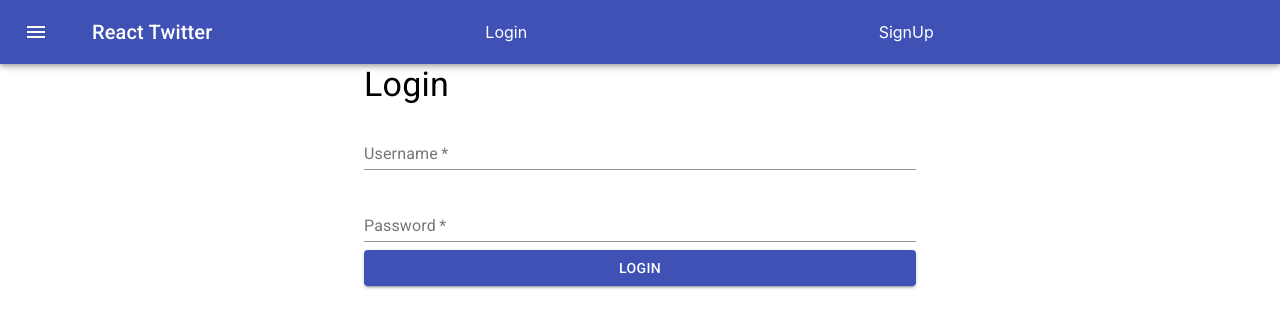
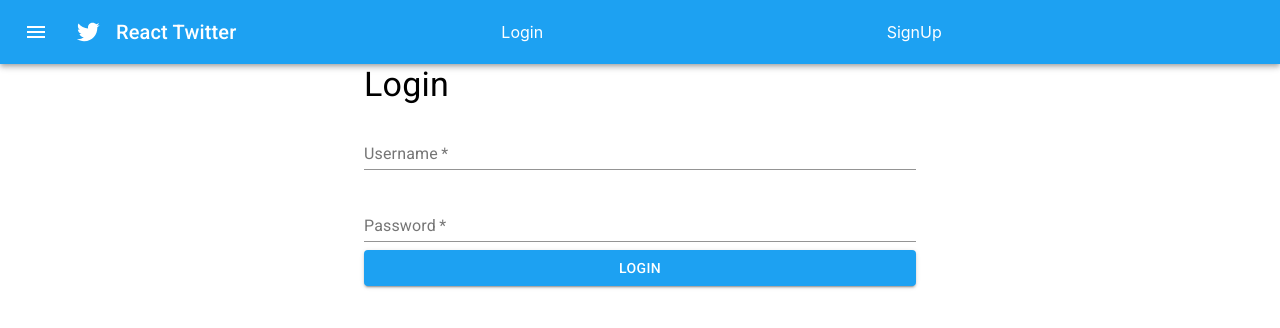
Before and after one commit to jgomezf/twitter-react, a React (Create React App) app: page /login in a window 1280 px wide. Shown: the top 328 px of the page. Built offline with nearby package versions, Linux system fonts and the light colour scheme; no server answers.

Commit message:
Change COlor and Add Twitter Logo

```diff
--- a/src/App.js
+++ b/src/App.js
@@ -1,5 +1,6 @@
 import React from 'react';
 
+import { createMuiTheme, SvgIcon, ThemeProvider } from '@material-ui/core';
 import { makeStyles } from '@material-ui/core/styles';
 import AppBar from '@material-ui/core/AppBar';
 import Toolbar from '@material-ui/core/Toolbar';
@@ -22,9 +23,26 @@
 const Home = React.lazy(() => import('./pages/Home'));
 const SignUp = React.lazy(() => import('./pages/SignUp'));
 
+const theme = createMuiTheme({
+  palette: {
+    primary: {
+      main: '#1da1f2',
+      contrastText: 'white',
+    },
+  },
+});
+
+function HomeIcon(props) {
+  return (
+    <SvgIcon {...props}>
+      <path d="M23.643 4.937c-.835.37-1.732.62-2.675.733.962-.576 1.7-1.49 2.048-2.578-.9.534-1.897.922-2.958 1.13-.85-.904-2.06-1.47-3.4-1.47-2.572 0-4.658 2.086-4.658 4.66 0 .364.042.718.12 1.06-3.873-.195-7.304-2.05-9.602-4.868-.4.69-.63 1.49-.63 2.342 0 1.616.823 3.043 2.072 3.878-.764-.025-1.482-.234-2.11-.583v.06c0 2.257 1.605 4.14 3.737 4.568-.392.106-.803.162-1.227.162-.3 0-.593-.028-.877-.082.593 1.85 2.313 3.198 4.352 3.234-1.595 1.25-3.604 1.995-5.786 1.995-.376 0-.747-.022-1.112-.065 2.062 1.323 4.51 2.093 7.14 2.093 8.57 0 13.255-7.098 13.255-13.254 0-.2-.005-.402-.014-.602.91-.658 1.7-1.477 2.323-2.41z" />
+    </SvgIcon>
+  );
+}
 const useStyles = makeStyles((theme) => ({
   root: {
     flexGrow: 1,
+    color: 'white',
   },
   menuButton: {
     marginRight: theme.spacing(2),
@@ -39,6 +57,7 @@
 
   return (
     <Router>
+      <ThemeProvider theme={theme}>
         <AppBar position="static">
           <Toolbar>
             <IconButton
@@ -49,6 +68,7 @@
             >
               <MenuIcon />
             </IconButton>
+            <HomeIcon/>
             <ListItem component={NavLink} to="/" button>
               <Typography variant="h6" className={classes.title}>
                 React Twitter
@@ -60,6 +80,7 @@
             </ListItem>
           </Toolbar>
         </AppBar>
+
         <Container maxWidth="sm">
           <React.Suspense fallback={<div> Loading...</div>}>
             <Switch>
@@ -78,6 +99,7 @@
             </Switch>
           </React.Suspense>
         </Container>
+      </ThemeProvider>
     </Router>
   );
 }
```
Lines whose indentation alone changed are shown as unchanged.
